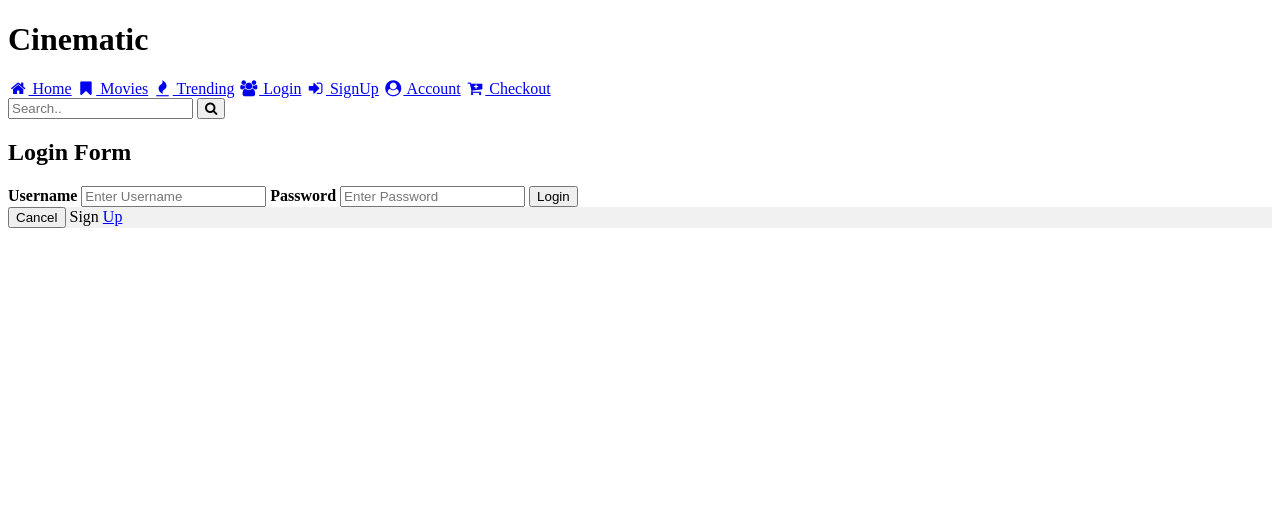
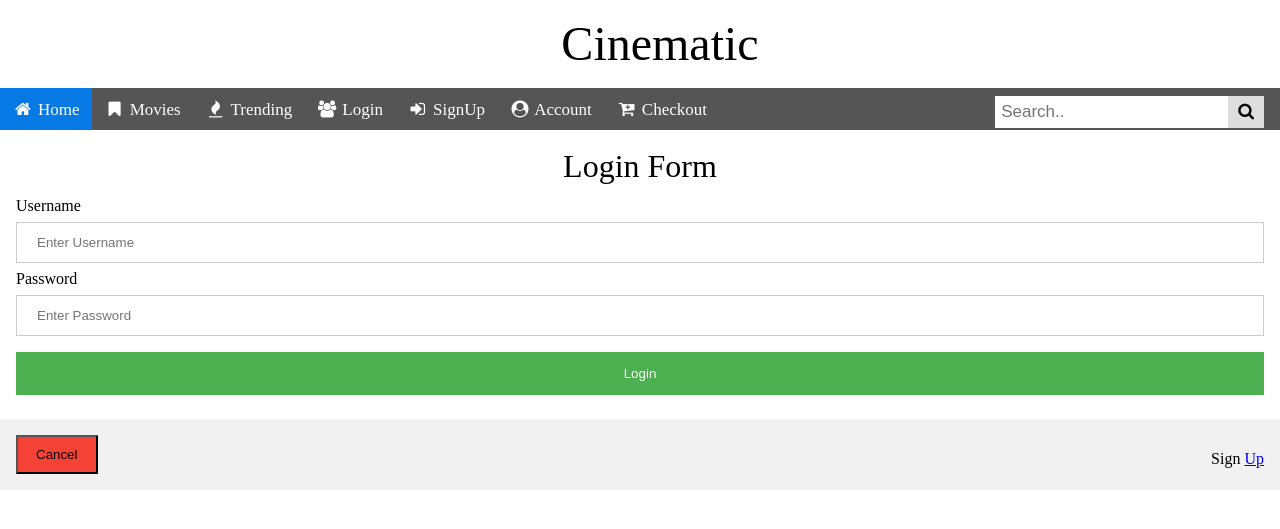
Before and after one commit to ThompsonWes/movie-rental-system, a Flask app: page / in a window 1280 px wide. Shown: the top 529 px of the page. Run offline with Flask 2, Linux system fonts and the light colour scheme; some libraries are stand-ins or nearby versions.

Commit message:
Jesvians Changes

```diff
--- /dev/null
+++ b/static/stylesheets/LoginForm.css
@@ -0,0 +1 @@
+@charset "utf-8";
--- /dev/null
+++ b/static/stylesheets/LoginStylesheet.css
@@ -0,0 +1,74 @@
+@charset "utf-8";
+.logoContainer {
+    width: 100%;
+    padding-bottom: 20px;
+    padding-top: 20px;
+    padding-right: 20px;
+    padding-left: 20px;
+    text-align: center;
+    font-size: 300%;
+}
+
+#userContainer {
+  width: 100%;
+  padding: 12px 20px;
+  margin: 8px 0;
+  display: inline-block;
+  border: 1px solid #ccc;
+  box-sizing: border-box;
+}
+
+#pswContainer {
+	width: 100%;
+  padding: 12px 20px;
+  margin: 8px 0;
+  display: inline-block;
+  border: 1px solid #ccc;
+  box-sizing: border-box;
+}
+
+h2 {
+    font-size: 200%;
+    text-align: center;
+    padding-top: 20px;
+    padding-bottom: 0px;
+}
+
+#LoginBtn {
+  background-color: #4CAF50;
+  color: white;
+  padding: 14px 20px;
+  margin: 8px 0;
+  border: none;
+  cursor: pointer;
+  width: 100%;
+}
+
+#LoginBtn:hover {
+  opacity: 0.8;
+}
+
+.cancelbtn {
+  width: auto;
+  padding: 10px 18px;
+  background-color: #f44336;
+}
+
+.container {
+  padding: 16px;
+}
+
+span.signUp {
+  float: right;
+  padding-top: 16px;
+}
+
+@media screen and (max-width: 300px) {
+  span.signUp {
+     display: block;
+     float: none;
+  }
+  .cancelbtn {
+     width: 100%;
+  }
+}
--- /dev/null
+++ b/static/stylesheets/NavBar.css
@@ -0,0 +1,82 @@
+@charset "utf-8";
+
+body {font-family: Arial, Helvetica, sans-serif;}
+
+.navbar {
+  width: 100%;
+  background-color: #555;
+  overflow: auto;
+}
+
+.navbar a {
+  float: left;
+  padding: 12px;
+  color: white;
+  text-decoration: none;
+  font-size: 17px;
+}
+
+.navbar a:hover {
+  background-color: #000;
+}
+
+.active {
+    background-color: #0779e4;
+}
+.container label b {
+    display: block;
+    padding-top: 0px;
+}
+
+
+
+
+@media screen and (max-width: 500px) {
+  .navbar a {
+    float: none;
+    display: block;
+  }
+}
+
+.navbar .search-container {
+  float: right;
+}
+
+.navbar input[type=text] {
+  padding: 6px;
+  margin-top: 8px;
+  font-size: 17px;
+  border: none;
+}
+
+.navbar .search-container button {
+  float: right;
+  padding: 6px 10px;
+  margin-top: 8px;
+  margin-right: 16px;
+  background: #ddd;
+  font-size: 17px;
+  border: none;
+  cursor: pointer;
+}
+
+.navbar .search-container button:hover {
+  background: #ccc;
+}
+
+@media screen and (max-width: 600px) {
+  .navbar .search-container {
+    float: none;
+  }
+  .navbar a, .navbar input[type=text], .navbar .search-container button {
+    float: none;
+    display: block;
+    text-align: left;
+    width: 100%;
+    margin: 0;
+    padding: 14px;
+  }
+  .navbar input[type=text] {
+    border: 1px solid #ccc;
+  }
+}
--- /dev/null
+++ b/static/stylesheets/reset.css
@@ -0,0 +1,48 @@
+/* http://meyerweb.com/eric/tools/css/reset/
+   v2.0 | 20110126
+   License: none (public domain)
+*/
+
+html, body, div, span, applet, object, iframe,
+h1, h2, h3, h4, h5, h6, p, blockquote, pre,
+a, abbr, acronym, address, big, cite, code,
+del, dfn, em, img, ins, kbd, q, s, samp,
+small, strike, strong, sub, sup, tt, var,
+b, u, i, center,
+dl, dt, dd, ol, ul, li,
+fieldset, form, label, legend,
+table, caption, tbody, tfoot, thead, tr, th, td,
+article, aside, canvas, details, embed,
+figure, figcaption, footer, header, hgroup,
+menu, nav, output, ruby, section, summary,
+time, mark, audio, video {
+	margin: 0;
+	padding: 0;
+	border: 0;
+	font-size: 100%;
+	font: inherit;
+	vertical-align: baseline;
+}
+/* HTML5 display-role reset for older browsers */
+article, aside, details, figcaption, figure,
+footer, header, hgroup, menu, nav, section, main {
+	display: block;
+}
+body {
+	line-height: 1;
+}
+ol, ul {
+	list-style: none;
+}
+blockquote, q {
+	quotes: none;
+}
+blockquote:before, blockquote:after,
+q:before, q:after {
+	content: '';
+	content: none;
+}
+table {
+	border-collapse: collapse;
+	border-spacing: 0;
+}
```
Also changed, not shown: static/JS/NavBar.js (added, +8 -0 lines), static/stylesheets/Form1.css (added, +56 -0 lines), static/stylesheets/SignUpForm.css (added, +68 -0 lines), static/stylesheets/SignUpStylesheet.css (added, +8 -0 lines), static/stylesheets/home.css (added, +54 -0 lines), templates/SignUp.html (added, +71 -0 lines), templates/home.html (+23 -8 lines).
